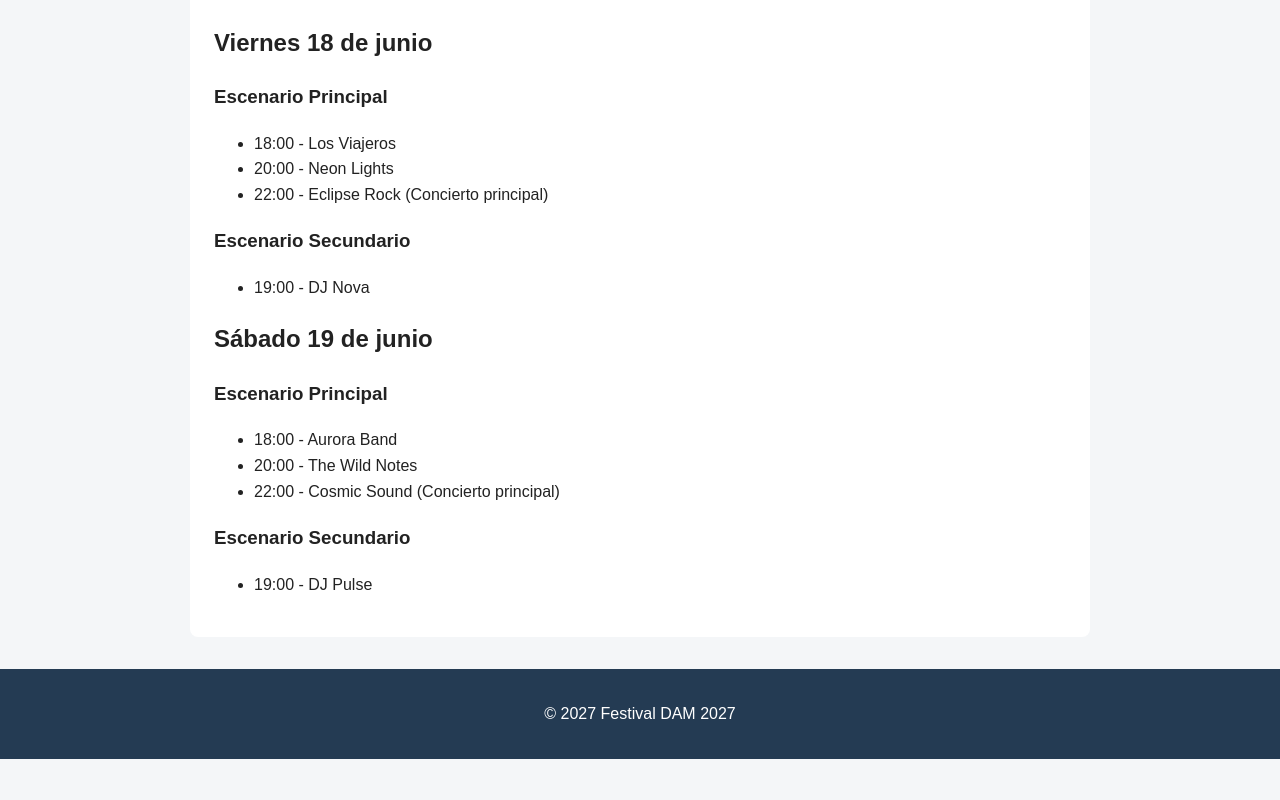
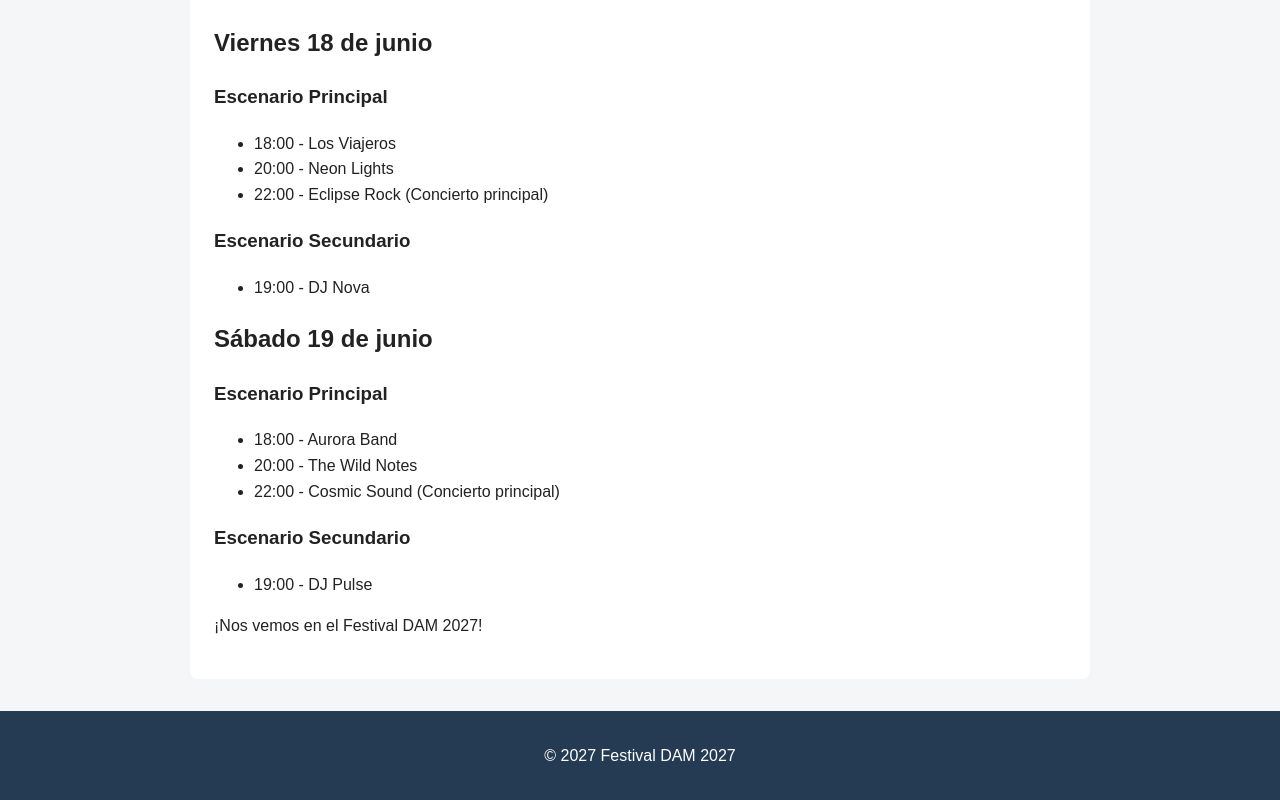
Before and after one commit to sayagoserrano25/festival-dam2027, a plain HTML site: page programa.html in a window 1280 px wide. Shown: the part 324-1124 px from the top of the page. Before the commit the page ends 1083 px from the top, so only its background shows below. Drawn offline with Linux system fonts and the light colour scheme.

Commit message:
Añadir mensaje de bienvenida al programa

```diff
--- a/programa.html
+++ b/programa.html
@@ -51,6 +51,7 @@
                 <li>19:00 - DJ Pulse</li>
             </ul>
         </section>
+        <p>¡Nos vemos en el Festival DAM 2027!</p>
     </main>
 
     <footer>
```
